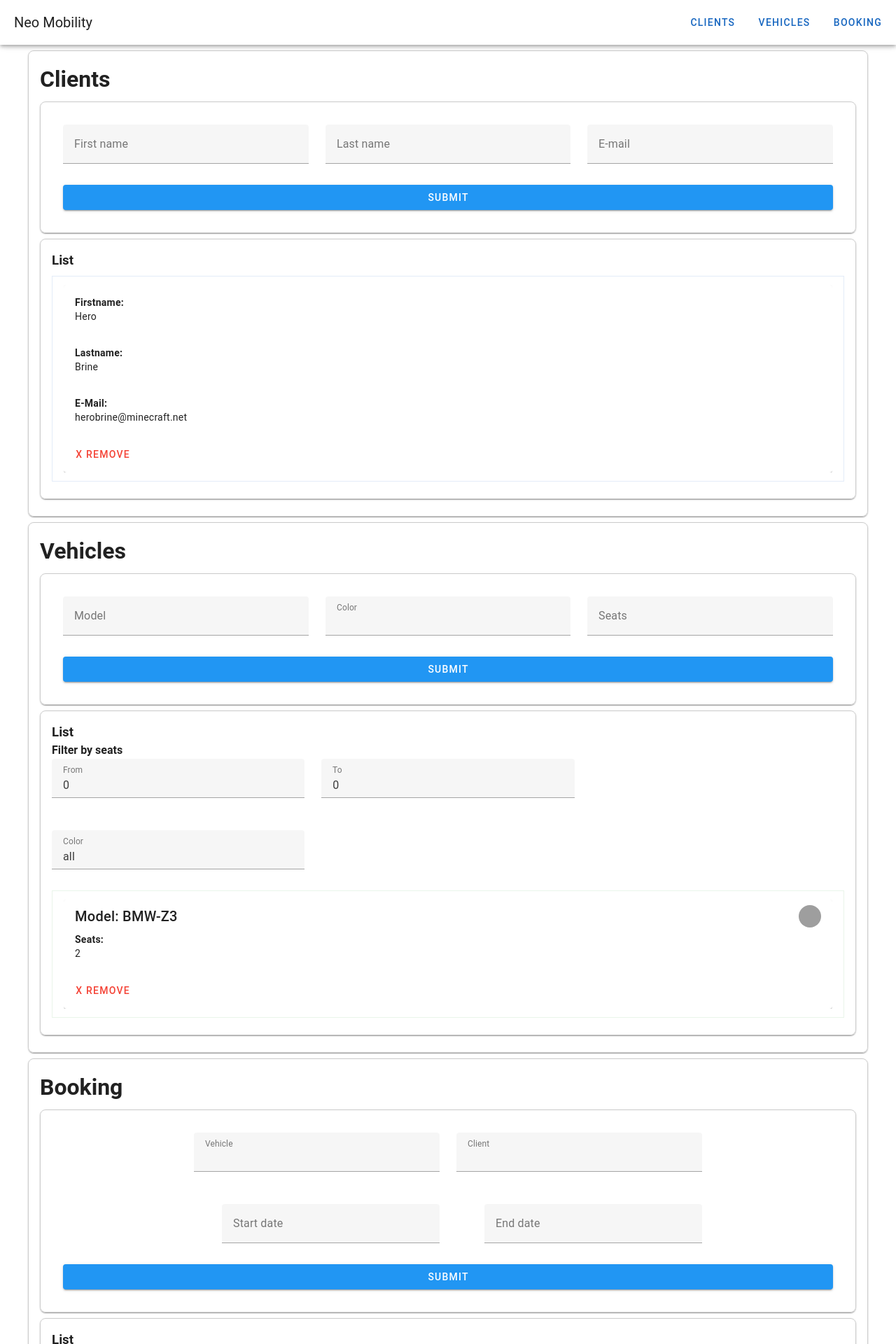
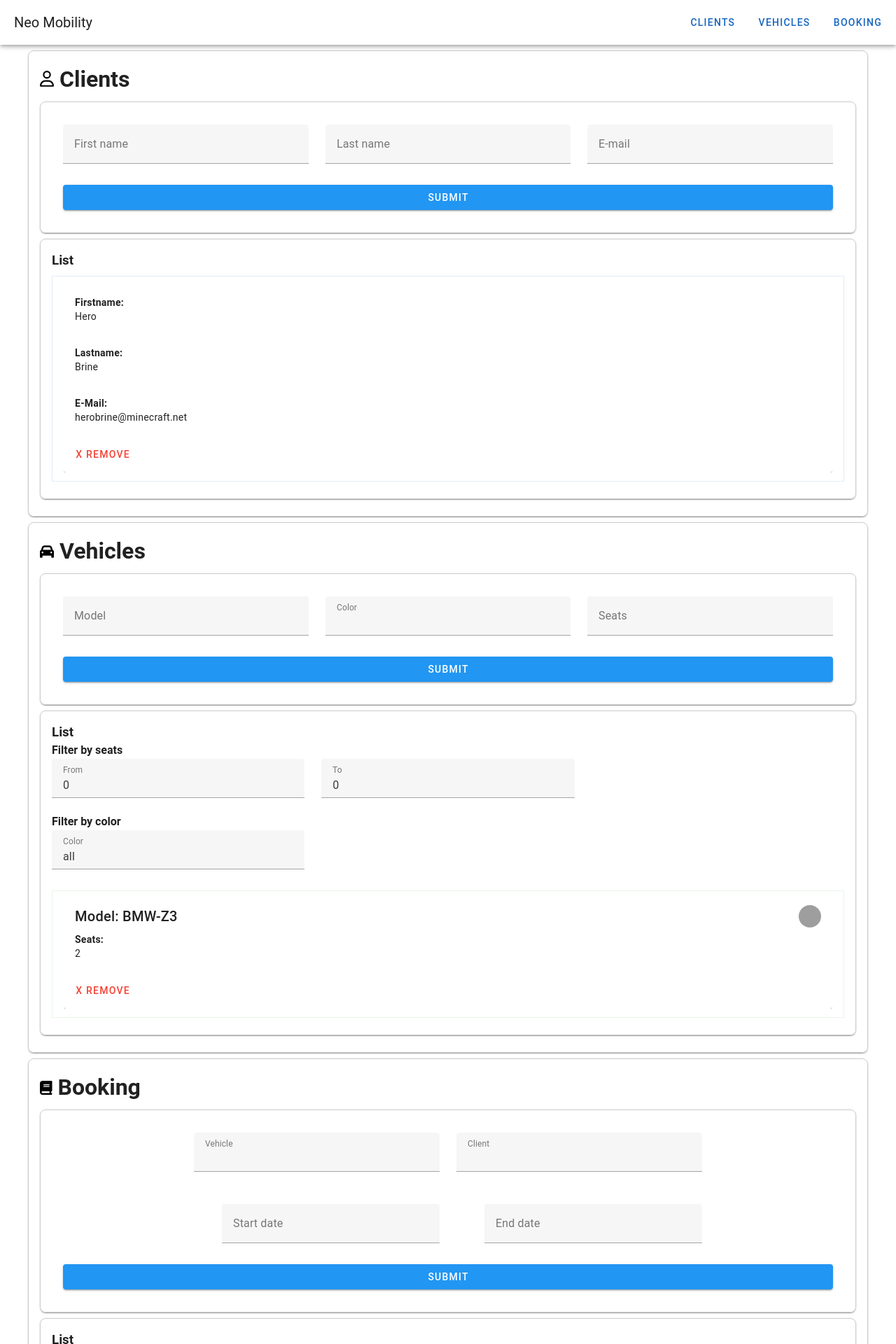
Before and after one commit to LeWeeky/vuejs, a Vue app: page / in a window 1280 px wide. Shown: the top 1920 px of the page at 70% size. Built offline with nearby package versions, Linux system fonts and the light colour scheme.

Commit message:
feat:     aesthetic: ajout d'icons aux titres importants

```diff
--- a/src/components/Booking/Main.vue
+++ b/src/components/Booking/Main.vue
@@ -6,6 +6,7 @@
 
 import { ref } from 'vue'
 import Container from '../Container.vue'
+import IconBook from '../Icons/IconBook.vue'
 import Add from './Add.vue'
 import List from './List.vue'
 
@@ -62,7 +63,7 @@ function removeBooking(id)
 </script>
 
 <template>
-	<h1>Booking</h1>
+	<h1><IconBook /> Booking</h1>
 	<Container>
 		<Add @addbooking="addBooking" :bookings="bookings" :clients="clients" :vehicles="vehicles"/>
 	</Container>
--- a/src/components/Clients/Main.vue
+++ b/src/components/Clients/Main.vue
@@ -6,6 +6,7 @@
 
 import { ref } from 'vue'
 import Container from '../Container.vue'
+import IconClient from '../Icons/IconClient.vue'
 import Add from './Add.vue'
 import List from './List.vue'
 
@@ -56,7 +57,7 @@ function removeClient(id)
 </script>
 
 <template>
-	<h1>Clients</h1>
+	<h1><IconClient /> Clients</h1>
 	<Container>
 		<Add @addclient="addClient"/>
 	</Container>
--- a/src/components/Vehicles/List.vue
+++ b/src/components/Vehicles/List.vue
@@ -87,6 +87,7 @@ const vehicles_available = computed(() => {
 				></v-text-field>
 			</v-col>
 		</v-row>
+		<h4>Filter by color</h4>
 		<v-row>
 			<v-col cols="12" md="4">
 			<v-combobox
--- a/src/components/Vehicles/Main.vue
+++ b/src/components/Vehicles/Main.vue
@@ -6,6 +6,7 @@
 
 import { ref } from 'vue'
 import Container from '../Container.vue'
+import IconVehicle from '../Icons/IconVehicle.vue'
 import Add from './Add.vue'
 import List from './List.vue'
 
@@ -56,7 +57,7 @@ function removeVehicle(id)
 </script>
 
 <template>
-	<h1>Vehicles</h1>
+	<h1><IconVehicle /> Vehicles</h1>
 	<Container>
 		<Add @addvehicle="addVehicle"/>
 	</Container>
--- /dev/null
+++ b/src/components/icons/IconBook.vue
@@ -0,0 +1,5 @@
+<template>
+	<svg xmlns="http://www.w3.org/2000/svg" height="20" width="17.5" viewBox="0 0 448 512">
+		<!--!Font Awesome Free 6.7.2 by @fontawesome - https://fontawesome.com License - https://fontawesome.com/license/free Copyright 2024 Fonticons, Inc.--><path d="M96 0C43 0 0 43 0 96L0 416c0 53 43 96 96 96l288 0 32 0c17.7 0 32-14.3 32-32s-14.3-32-32-32l0-64c17.7 0 32-14.3 32-32l0-320c0-17.7-14.3-32-32-32L384 0 96 0zm0 384l256 0 0 64L96 448c-17.7 0-32-14.3-32-32s14.3-32 32-32zm32-240c0-8.8 7.2-16 16-16l192 0c8.8 0 16 7.2 16 16s-7.2 16-16 16l-192 0c-8.8 0-16-7.2-16-16zm16 48l192 0c8.8 0 16 7.2 16 16s-7.2 16-16 16l-192 0c-8.8 0-16-7.2-16-16s7.2-16 16-16z"/>
+	</svg>
+</template>
--- /dev/null
+++ b/src/components/icons/IconClient.vue
@@ -0,0 +1,5 @@
+<template>
+	<svg xmlns="http://www.w3.org/2000/svg" height="22.8" width="20" viewBox="0 0 448 512">
+		<!--!Font Awesome Free 6.7.2 by @fontawesome - https://fontawesome.com License - https://fontawesome.com/license/free Copyright 2024 Fonticons, Inc.--><path d="M304 128a80 80 0 1 0 -160 0 80 80 0 1 0 160 0zM96 128a128 128 0 1 1 256 0A128 128 0 1 1 96 128zM49.3 464l349.5 0c-8.9-63.3-63.3-112-129-112l-91.4 0c-65.7 0-120.1 48.7-129 112zM0 482.3C0 383.8 79.8 304 178.3 304l91.4 0C368.2 304 448 383.8 448 482.3c0 16.4-13.3 29.7-29.7 29.7L29.7 512C13.3 512 0 498.7 0 482.3z"/>
+	</svg>
+</template>
--- /dev/null
+++ b/src/components/icons/IconVehicle.vue
@@ -0,0 +1,5 @@
+<template>
+	<svg xmlns="http://www.w3.org/2000/svg" height="20" width="20" viewBox="0 0 512 512">
+		<!--!Font Awesome Free 6.7.2 by @fontawesome - https://fontawesome.com License - https://fontawesome.com/license/free Copyright 2024 Fonticons, Inc.--><path d="M135.2 117.4L109.1 192l293.8 0-26.1-74.6C372.3 104.6 360.2 96 346.6 96L165.4 96c-13.6 0-25.7 8.6-30.2 21.4zM39.6 196.8L74.8 96.3C88.3 57.8 124.6 32 165.4 32l181.2 0c40.8 0 77.1 25.8 90.6 64.3l35.2 100.5c23.2 9.6 39.6 32.5 39.6 59.2l0 144 0 48c0 17.7-14.3 32-32 32l-32 0c-17.7 0-32-14.3-32-32l0-48L96 400l0 48c0 17.7-14.3 32-32 32l-32 0c-17.7 0-32-14.3-32-32l0-48L0 256c0-26.7 16.4-49.6 39.6-59.2zM128 288a32 32 0 1 0 -64 0 32 32 0 1 0 64 0zm288 32a32 32 0 1 0 0-64 32 32 0 1 0 0 64z"/>
+	</svg>
+</template>
```
Also changed, not shown: src/components/icons/IconCommunity.vue (deleted, +0 -7 lines), src/components/icons/IconDocumentation.vue (deleted, +0 -7 lines), src/components/icons/IconEcosystem.vue (deleted, +0 -7 lines), src/components/icons/IconSupport.vue (deleted, +0 -7 lines), src/components/icons/IconTooling.vue (deleted, +0 -19 lines).
